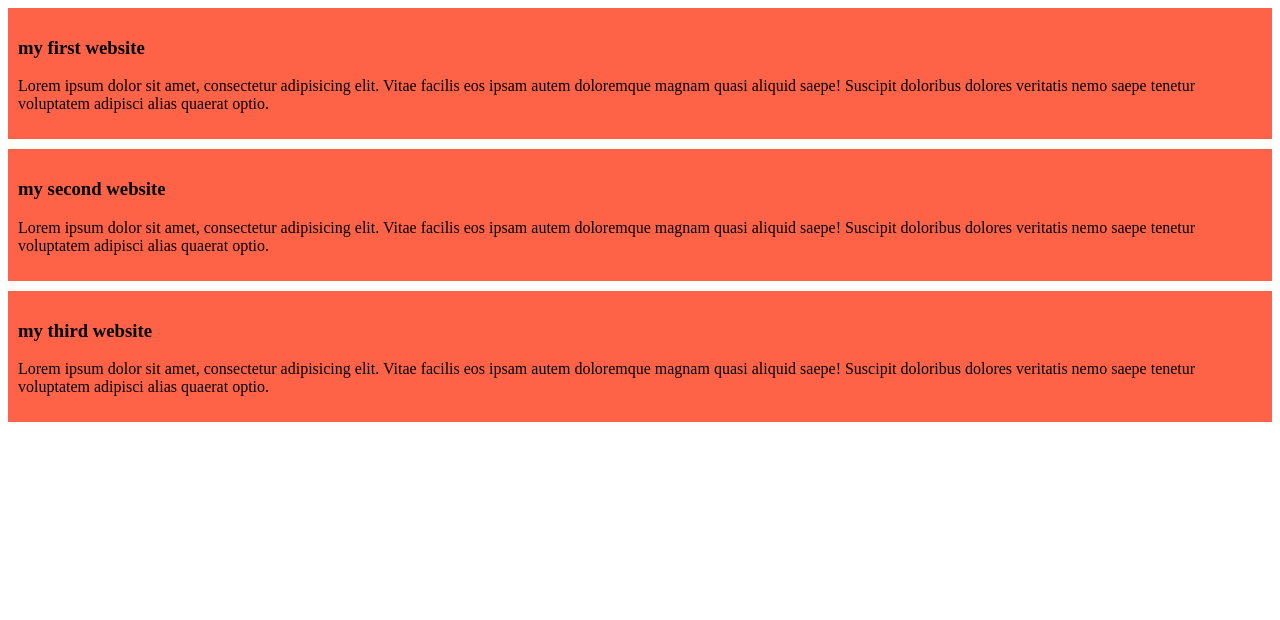
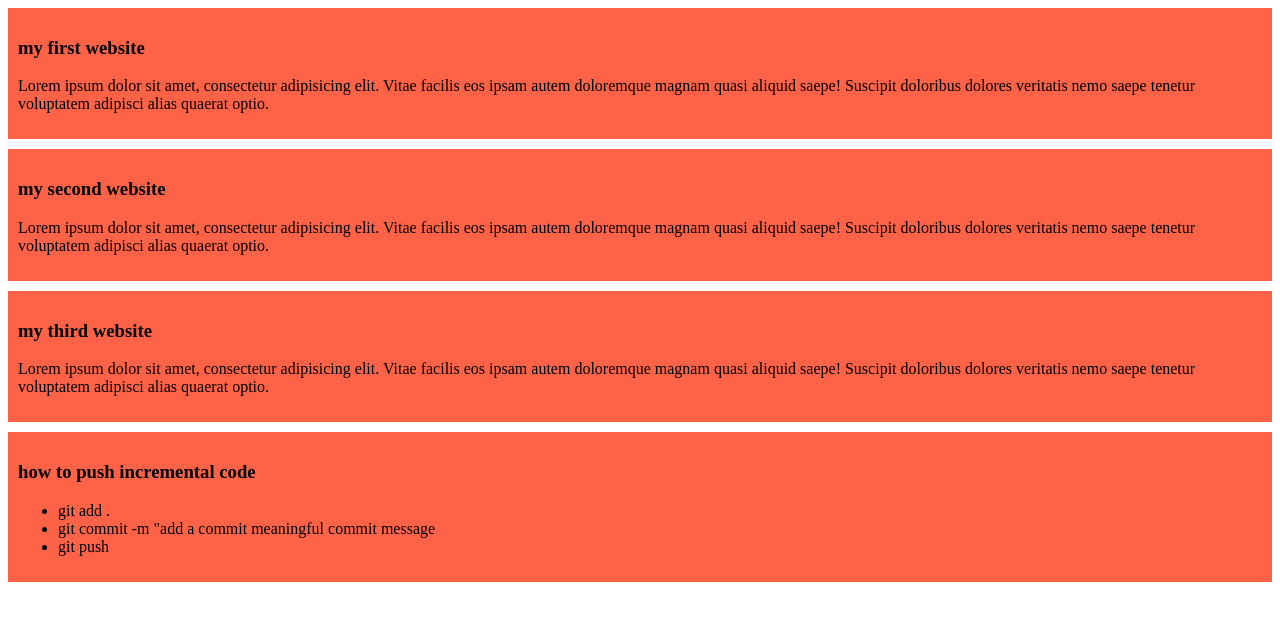
Before and after one commit to MostafizurRahman2488/my-simple-website, a plain HTML site: page index.html in a window 1280 px wide. Drawn offline with Linux system fonts and the light colour scheme.

Commit message:
add more commit

```diff
--- a/index.html
+++ b/index.html
@@ -11,18 +11,32 @@
 <body>
     <div>
         <h3>my first website</h3>
-    <p>Lorem ipsum dolor sit amet, consectetur adipisicing elit. Vitae facilis eos ipsam autem doloremque magnam quasi aliquid saepe! Suscipit doloribus dolores veritatis nemo saepe tenetur voluptatem adipisci alias quaerat optio.</p>
+        <p>Lorem ipsum dolor sit amet, consectetur adipisicing elit. Vitae facilis eos ipsam autem doloremque magnam
+            quasi aliquid saepe! Suscipit doloribus dolores veritatis nemo saepe tenetur voluptatem adipisci alias
+            quaerat optio.</p>
 
     </div>
     <div>
         <h3>my second website</h3>
-    <p>Lorem ipsum dolor sit amet, consectetur adipisicing elit. Vitae facilis eos ipsam autem doloremque magnam quasi aliquid saepe! Suscipit doloribus dolores veritatis nemo saepe tenetur voluptatem adipisci alias quaerat optio.</p>
+        <p>Lorem ipsum dolor sit amet, consectetur adipisicing elit. Vitae facilis eos ipsam autem doloremque magnam
+            quasi aliquid saepe! Suscipit doloribus dolores veritatis nemo saepe tenetur voluptatem adipisci alias
+            quaerat optio.</p>
 
     </div>
     <div>
         <h3>my third website</h3>
-    <p>Lorem ipsum dolor sit amet, consectetur adipisicing elit. Vitae facilis eos ipsam autem doloremque magnam quasi aliquid saepe! Suscipit doloribus dolores veritatis nemo saepe tenetur voluptatem adipisci alias quaerat optio.</p>
+        <p>Lorem ipsum dolor sit amet, consectetur adipisicing elit. Vitae facilis eos ipsam autem doloremque magnam
+            quasi aliquid saepe! Suscipit doloribus dolores veritatis nemo saepe tenetur voluptatem adipisci alias
+            quaerat optio.</p>
 
+    </div>
+    <div>
+        <h3>how to push incremental code</h3>
+        <ul>
+            <li>git add .</li>
+            <li>git commit -m "add a commit meaningful commit message</li>
+            <li>git push</li>
+        </ul>
     </div>
 </body>
 
```
Lines whose indentation alone changed are shown as unchanged.
